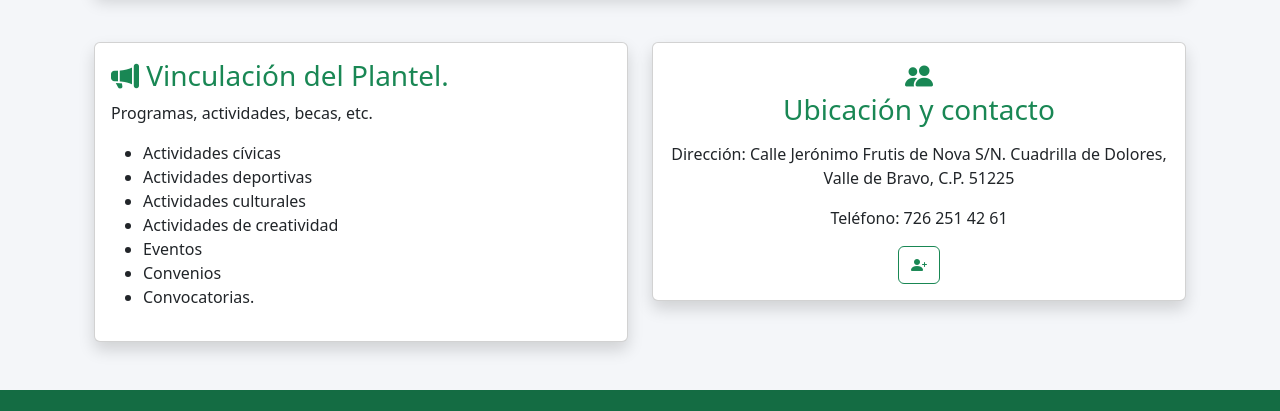
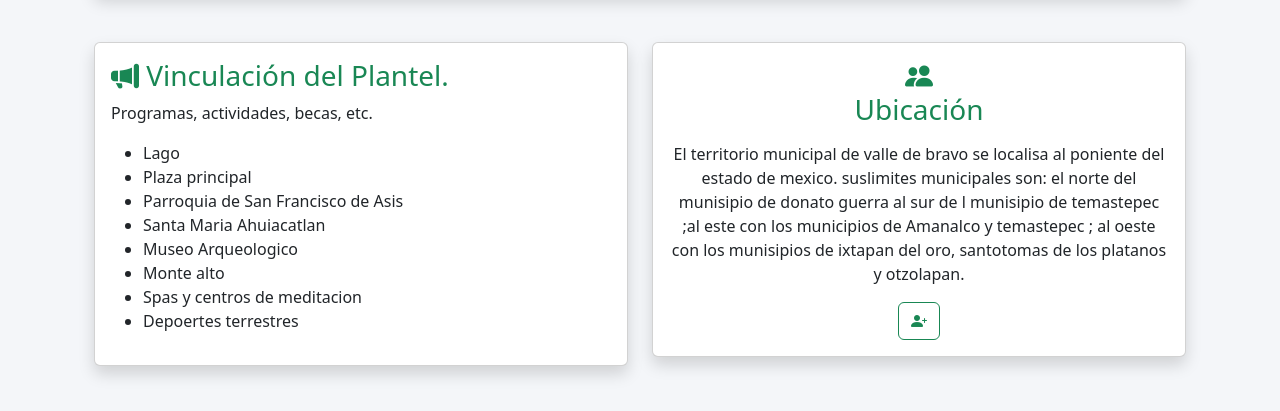
Before and after one commit to halexandermm14-tech/website-cecimagic-alexyrichi, a plain HTML site: page index.html in a window 1280 px wide. Shown: the part 1685-2096 px from the top of the page. Drawn offline with nearby package versions, Linux system fonts and the light colour scheme.

Commit message:
Update index.html

```diff
--- a/index.html
+++ b/index.html
@@ -315,34 +315,34 @@ color:white;
  <!-- IMAGEN 1 -->
 
 <div class="carousel-item active">
-    <img src=" https://halexandermm14-tech.github.io/website-cecimagic-alexyrichi/laguna.jpeg"
+    <img src="laguna.jpeg"
          class="d-block w-100"
          alt="Actividades deportivas CECyTEM">
 </div>
 
 <!-- IMAGEN 2 -->
 <div class="carousel-item">
-    <img src=" https://halexandermm14-tech.github.io/website-cecimagic-alexyrichi/peña6.jpeg"
+    <img src="peña6.jpeg"
          class="d-block w-100"
          alt="Actividades deportivas CECyTEM">
 </div>
 
 <!-- IMAGEN 3 -->
 <div class="carousel-item">
-    <img src=" https://halexandermm14-tech.github.io/website-cecimagic-alexyrichi/ALEXANDER/cascada.jpeg"
+    <img src="ALEXANDER/cascada.jpeg"
          class="d-block w-100"
          alt="Actividades deportivas CECyTEM">
 </div>
 
         <!-- IMAGEN 2 -->
 <div class="carousel-item">
-    <img src=" https://halexandermm14-tech.github.io/website-cecimagic-alexyrichi/ALEXANDER/helados.jpeg"
+    <img src="ALEXANDER/helados.jpeg"
          class="d-block w-100"
          alt="Actividades deportivas CECyTEM">
 </div>
             <!-- IMAGEN 2 -->
 <div class="carousel-item">
-    <img src=" https://halexandermm14-tech.github.io/website-cecimagic-alexyrichi/ALEXANDER/vista.jpeg"
+    <img src="ALEXANDER/vista.jpeg"
          class="d-block w-100"
          alt="Actividades deportivas CECyTEM">
 </div>
@@ -524,13 +524,14 @@ Consulta tu Boleta
 
                     <ul>
 
-                        <li>Actividades cívicas</li>
-                         <li>Actividades deportivas</li>
-                         <li>Actividades culturales</li>
-                         <li>Actividades de creatividad</li>
-                         <li>Eventos</li>
-                         <li>Convenios</li>
-                          <li>Convocatorias.</li>
+                        <li>Lago</li>
+                         <li>Plaza principal</li>
+                         <li>Parroquia de San Francisco de Asis</li>
+                         <li>Santa Maria Ahuiacatlan</li>
+                         <li>Museo Arqueologico</li>
+                         <li>Monte alto</li>
+                          <li>Spas y centros de meditacion</li>
+                          <li>Depoertes terrestres</li>
                     </ul>
 
                 </div>
@@ -544,13 +545,13 @@ Consulta tu Boleta
                     <h3 class="text-success">
                         <i class="bi bi-people-fill"></i>
 
-      <p> Ubicación y contacto <p>
+      <p> Ubicación  <p>
 
                     </h3>
 
                     <p>
-                         Dirección: Calle Jerónimo Frutis de Nova S/N. Cuadrilla de Dolores, Valle de Bravo, C.P. 51225</p>
-                        <p>Teléfono: 726 251 42 61</p>
+                         El territorio municipal de valle de bravo se localisa al poniente del estado de mexico. suslimites municipales son: el norte del munisipio de donato guerra al sur de l munisipio de temastepec ;al este con los municipios de Amanalco y temastepec ; al oeste con los munisipios de ixtapan del oro, santotomas de los platanos y otzolapan. </p>
+
                     </p>
 
                     <button id="btnSeguir" class="btn btn-outline-success">
```
